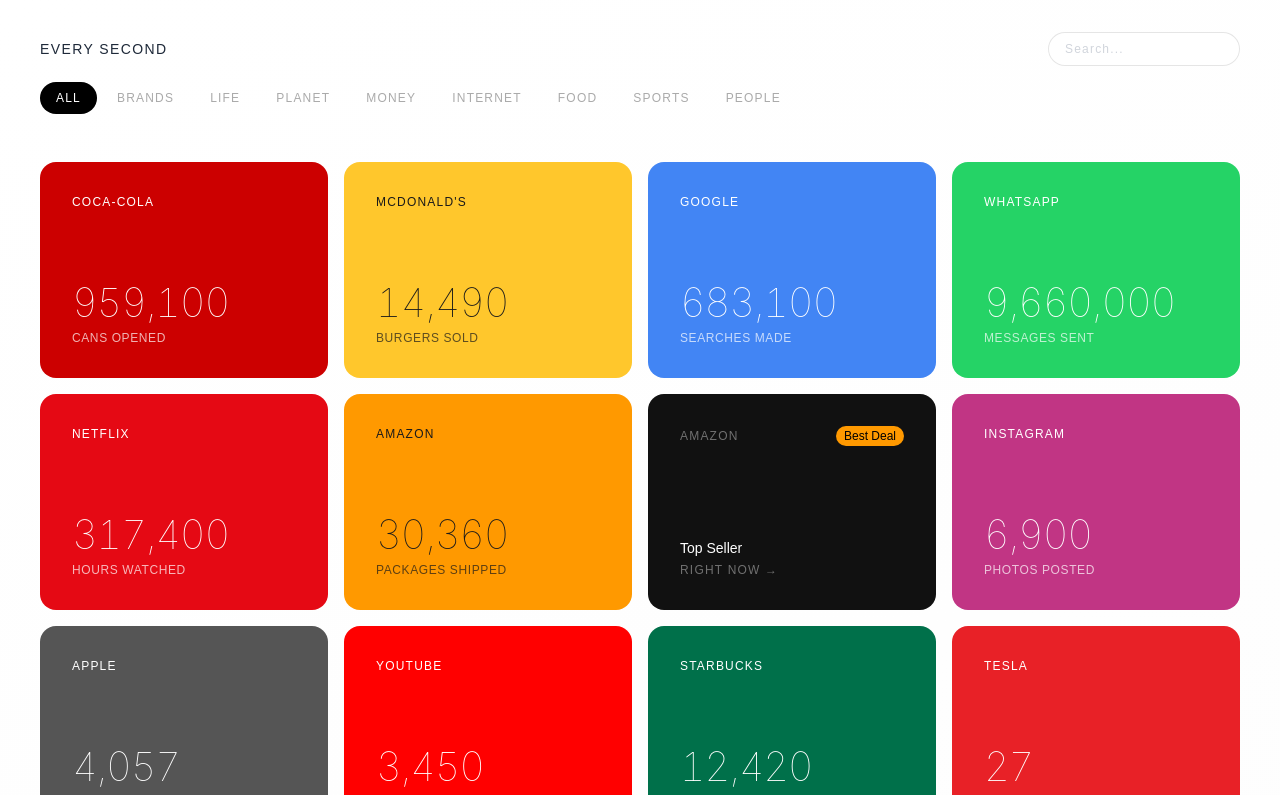
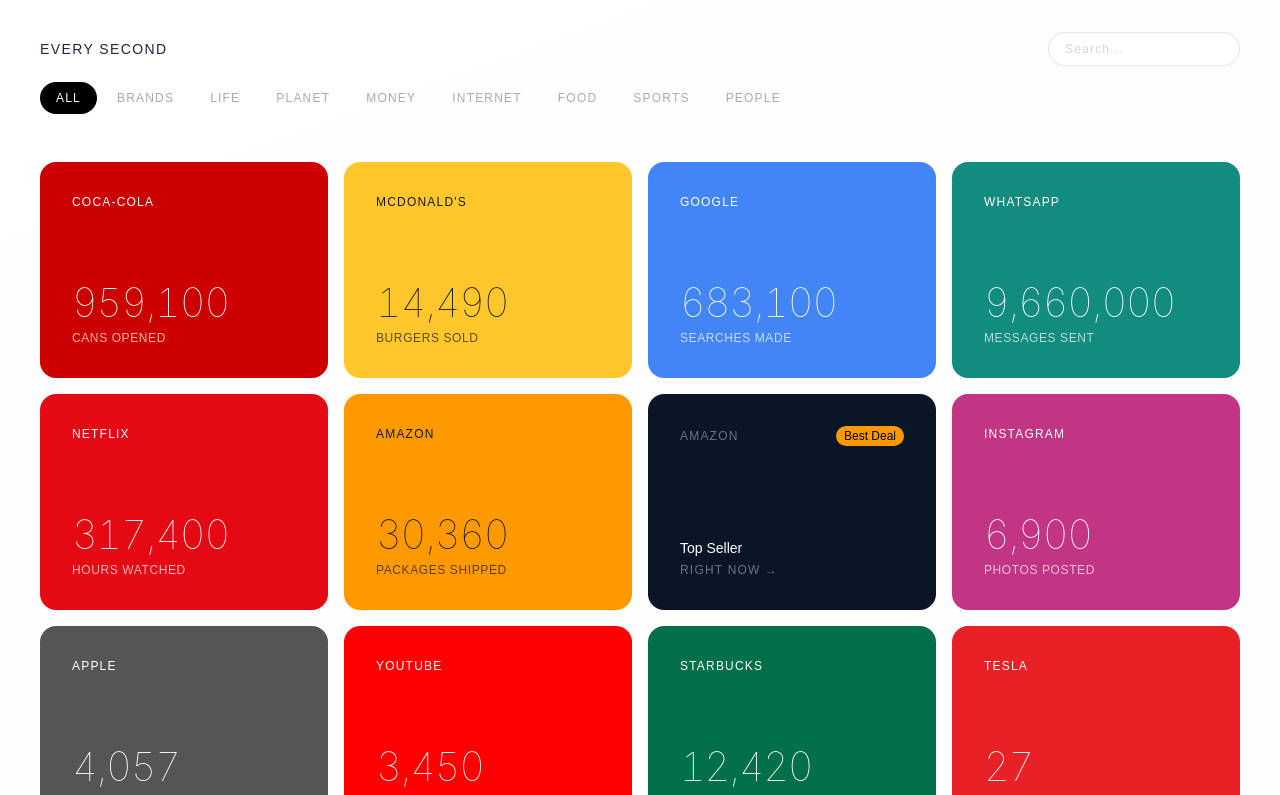
Before and after one commit to graciadavid/onesecond, a Next.js app: page / in a window 1280 px wide. Shown: the top 795 px of the page. Built offline with nearby package versions, Linux system fonts and the light colour scheme.

Commit message:
amazon card navy blue whatsapp darker green

```diff
--- a/app/page.tsx
+++ b/app/page.tsx
@@ -102,7 +102,7 @@
              >
                <div
                  className="rounded-2xl p-5 md:p-8 flex flex-col justify-between cursor-pointer hover:scale-105 transition-transform"
-                 style={{ background: "#111", aspectRatio: "4/3" }}
+                 style={{ background: "#0a1628", aspectRatio: "4/3" }}
                >
                  <div className="flex items-center justify-between">
                    <p className="text-white/40 text-xs tracking-widest uppercase font-medium">Amazon</p>
--- a/lib/brands.ts
+++ b/lib/brands.ts
@@ -3,7 +3,7 @@
   { slug: "coca-cola", name: "Coca-Cola", color: "#ffffff", bgColor: "#CC0000", perSecond: 139000, unit: "cans opened", absurdUnit: "Olympic swimming pools filled with Coca-Cola", absurdDivisor: 2500, source: "Coca-Cola Annual Report 2023", category: "brands", subcategory: "" },
   { slug: "mcdonalds", name: "McDonald's", color: "#ffffff", bgColor: "#FFC72C", perSecond: 2100, unit: "burgers sold", absurdUnit: "Eiffel Towers worth of burgers stacked", absurdDivisor: 300, source: "McDonald's Annual Report 2023", category: "brands", subcategory: "" },
   { slug: "google", name: "Google", color: "#ffffff", bgColor: "#4285F4", perSecond: 99000, unit: "searches made", absurdUnit: "libraries of Congress searched", absurdDivisor: 10000, source: "Google Stats 2023", category: "brands", subcategory: "" },
-  { slug: "whatsapp", name: "WhatsApp", color: "#ffffff", bgColor: "#25D366", perSecond: 1400000, unit: "messages sent", absurdUnit: "novels written in messages", absurdDivisor: 50000, source: "Meta Annual Report 2023", category: "brands", subcategory: "" },
+  { slug: "whatsapp", name: "WhatsApp", color: "#ffffff", bgColor: "#128C7E", perSecond: 1400000, unit: "messages sent", absurdUnit: "novels written in messages", absurdDivisor: 50000, source: "Meta Annual Report 2023", category: "brands", subcategory: "" },
   { slug: "netflix", name: "Netflix", color: "#ffffff", bgColor: "#E50914", perSecond: 46000, unit: "hours watched", absurdUnit: "human lifetimes watched", absurdDivisor: 657, source: "Netflix Annual Report 2023", category: "brands", subcategory: "" },
   { slug: "amazon", name: "Amazon", color: "#ffffff", bgColor: "#FF9900", perSecond: 4400, unit: "packages shipped", absurdUnit: "packages to fill a football stadium", absurdDivisor: 840, source: "Amazon Annual Report 2023", category: "brands", subcategory: "" },
   { slug: "instagram", name: "Instagram", color: "#ffffff", bgColor: "#C13584", perSecond: 1000, unit: "photos posted", absurdUnit: "photo albums filled", absurdDivisor: 100, source: "Meta Annual Report 2023", category: "brands", subcategory: "" },
```
